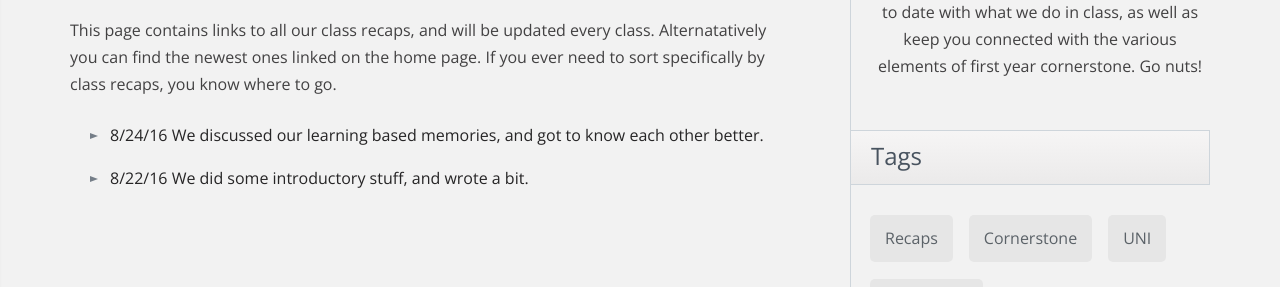
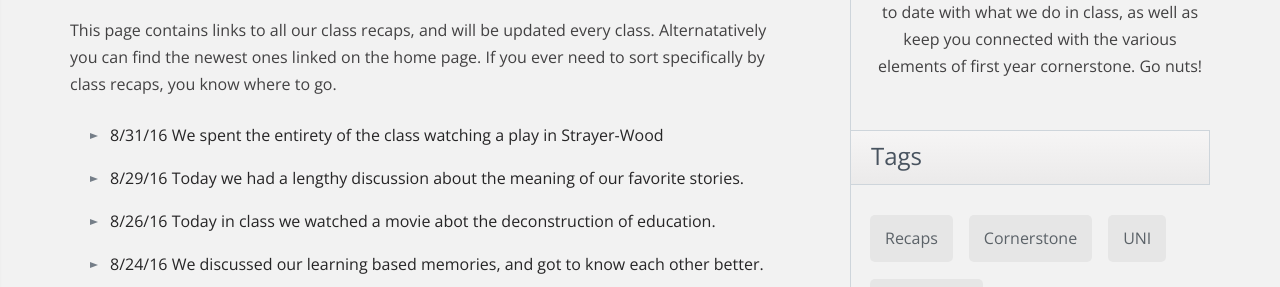
Before and after one commit to justiceadamsUNI/justiceadamsUNI.github.io, a website: page recaps-page.html in a window 1280 px wide. Shown: the part 640-927 px from the top of the page. Drawn offline with nearby package versions, Linux system fonts and the light colour scheme.

Commit message:
updated the class recaps page

```diff
--- a/recaps-page.html
+++ b/recaps-page.html
@@ -113,6 +113,9 @@
 								If you ever need to sort specifically by class recaps, you know where to go.
 							 </p>
 							 <ul class="tales-list">
+								<li><a href="html_bucket_class_recaps/8-31-class-recap.html">8/31/16 We spent the entirety of the class watching a play in Strayer-Wood</a></li>
+								<li><a href="html_bucket_class_recaps/8-29-class-recap.html">8/29/16 Today we had a lengthy discussion about the meaning of our favorite stories.</a></li>
+								<li><a href="html_bucket_class_recaps/8-26-class-recap.html">8/26/16 Today in class we watched a movie abot the deconstruction of education.</a></li>
 								<li><a href="html_bucket_class_recaps/8-24-class-recap.html">8/24/16 We discussed our learning based memories, and got to know each other better.</a></li>
                                 <li><a href="html_bucket_class_recaps/8-22-class-recap.html">8/22/16 We did some introductory stuff, and wrote a bit.</a></li>
                             </ul>
```
